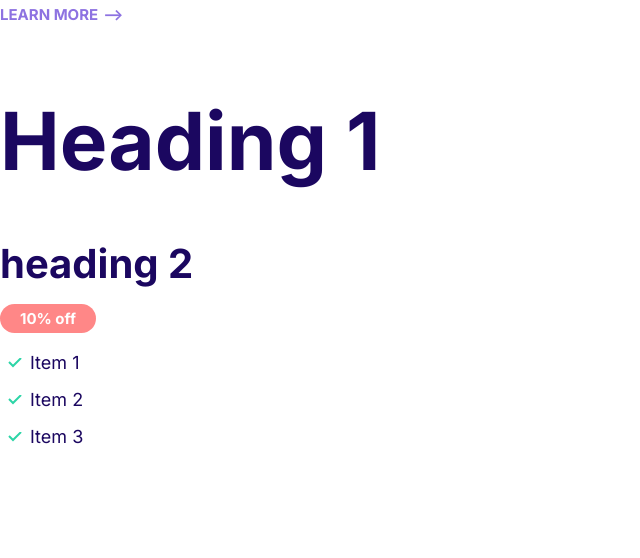
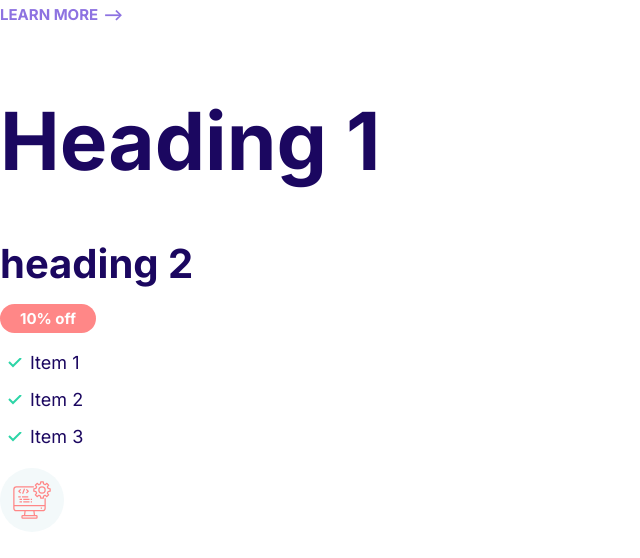
Before and after one commit to nafi635/imaginary-cloud-hosting-website, a plain HTML site: page index.html in a window 1280 px wide. Shown: the whole page, without its empty margins (0-640 px from the left). Drawn offline with Linux system fonts and the light colour scheme.

Commit message:
Icons added

```diff
--- a/css/styles.css
+++ b/css/styles.css
@@ -136,3 +136,23 @@ p {
         padding-left: 0;
     }
 }
+
+/*Icons*/
+.icon {
+    width: 40px;
+    height: 40px;
+}
+
+.icon--primary {
+    fill: var(--color-primary);
+}
+
+.icon-container {
+    width: 64px;
+    height: 64px;
+    background: #f3f9fa;
+    border-radius: 100%;
+    display: inline-flex;
+    justify-content: center;
+    align-items: center;
+}
--- a/index.html
+++ b/index.html
@@ -21,5 +21,11 @@
         <li class="list__item">Item 2</li>
         <li class="list__item">Item 3</li>
     </ul>
-</body>
+
+        <i class="icon-container">
+            <svg class="icon icon--primary">
+                <use xlink:href="images/sprite.svg#computer"></use>
+              </svg>
+        </i>
+   </body>
 </html>
```
Also changed, not shown: components/icons.html (added, +5 -0 lines), images/sprite.svg (added).
